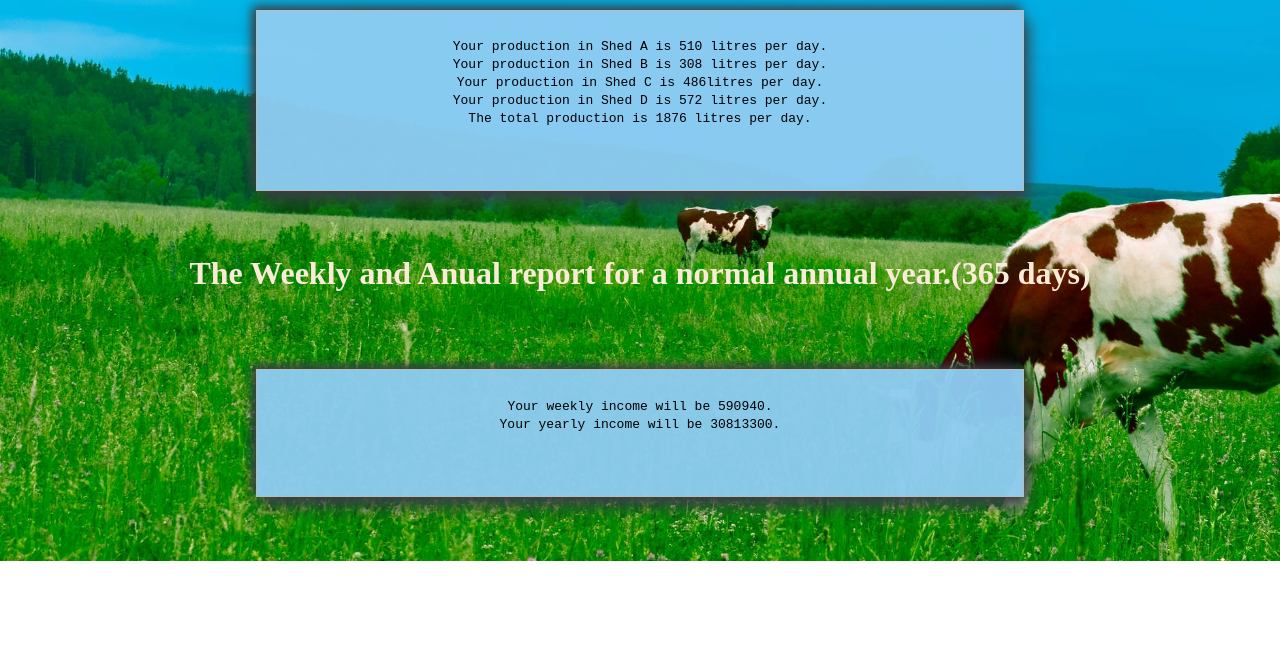
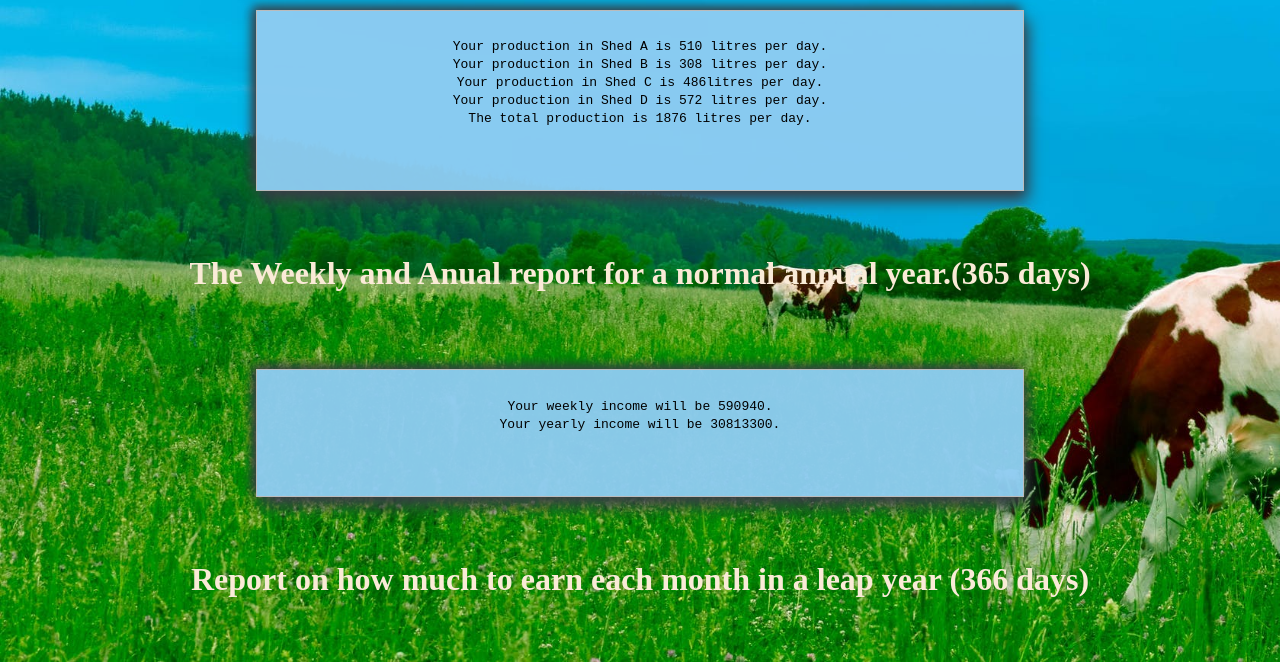
Before and after one commit to Awadh-Awadh/dairy_business, a plain HTML site: page index.html in a window 1280 px wide. Shown: the part 287-949 px from the top of the page. Before the commit the page ends 848 px from the top, so only its background shows below. Drawn offline with Linux system fonts and the light colour scheme.

Commit message:
add a heading for report in each month in a leap year

```diff
--- a/index.html
+++ b/index.html
@@ -31,6 +31,11 @@
         </div>
       </div>
     </section>
+    <section>
+      <h3>
+        Report on how much to earn each month in a leap year (366 days)
+      </h3>
+    </section>
   </main>
   <script src="index.js">
   </script>
--- a/index.js
+++ b/index.js
@@ -30,3 +30,6 @@
     console.log(testVar);
   }
   incomeOverTime(45, 7);
+
+
+  let
```
